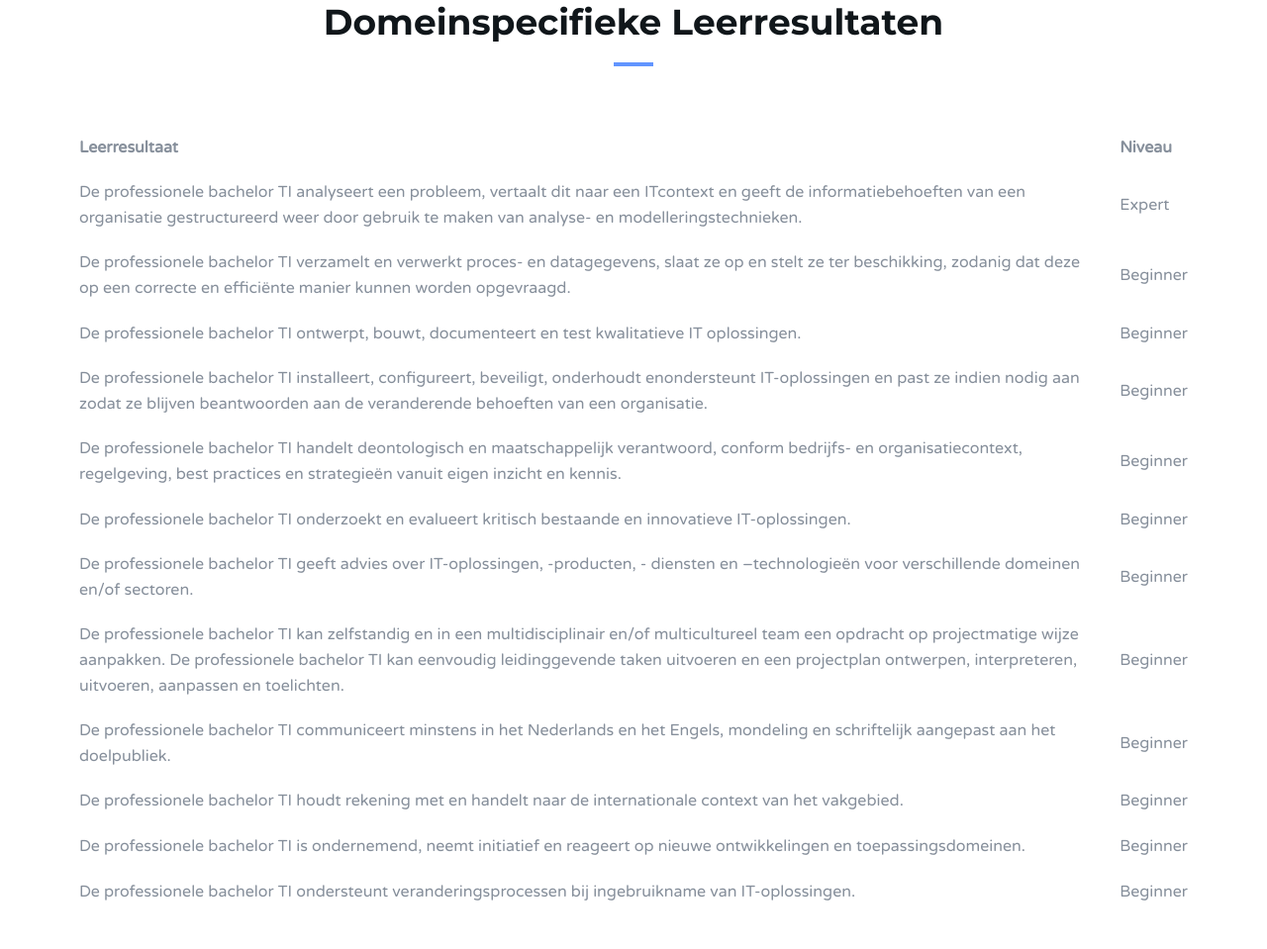
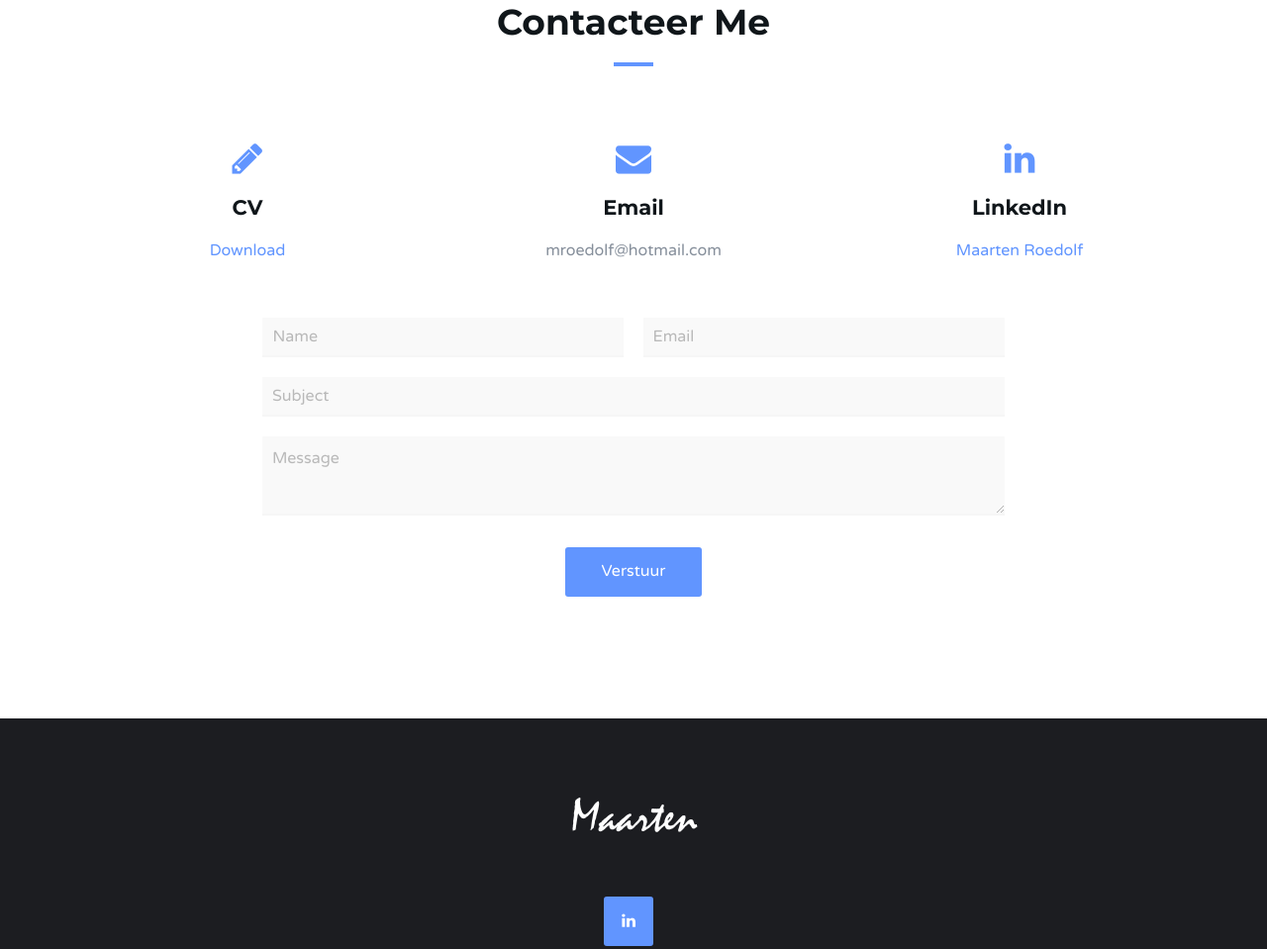
Before and after one commit to mroedolf/mroedolf.github.io, a website: page index.html in a window 1280 px wide. Shown: the part 2278-3237 px from the top of the page at 99% size. Drawn offline with Linux system fonts and the light colour scheme.

Commit message:
Leerresultaten verwijderd

```diff
--- a/index.html
+++ b/index.html
@@ -124,7 +124,7 @@
                     <div class="service">
                         <i class="fa fa-pencil"></i>
                         <h3>Student TI</h3>
-                        <p>Ik ben op dit moment een tweedejaars student <a href="https://www.ucll.be/studeren/professionele-bachelors/toegepaste-informatica">Toegepaste informatica</a> aan de UC Leuven.</p>
+                        <p>Ik ben op dit moment een derdejaar student <a href="https://www.ucll.be/studeren/professionele-bachelors/toegepaste-informatica">Toegepaste informatica</a> aan de UC Leuven.</p>
                     </div>
                 </div>
                 <!-- /service -->
@@ -226,88 +226,6 @@
 
     </div>
     <!-- /Portfolio -->
-
-    <!-- Service -->
-    <div id="service" class="section md-padding">
-
-        <!-- Container -->
-        <div class="container">
-
-            <!-- Row -->
-            <div class="table">
-
-                <!-- Section header -->
-                <div class="section-header text-center">
-                    <h2 class="title">Domeinspecifieke leerresultaten</h2>
-                </div>
-                <!-- /Section header -->
-
-                <!-- about -->
-                <table>
-                    <tr>
-                        <th>Leerresultaat</th>
-                        <th>Niveau</th>
-                    </tr>
-                    <tr>
-                        <td>De professionele bachelor TI analyseert een probleem, vertaalt dit naar een ITcontext en geeft de informatiebehoeften van een organisatie gestructureerd weer door gebruik te maken van analyse- en modelleringstechnieken.</td>
-                        <td>Expert</td>
-                    </tr>
-                    <tr>
-                        <td>De professionele bachelor TI verzamelt en verwerkt proces- en datagegevens, slaat ze op en stelt ze ter beschikking, zodanig dat deze op een correcte en efficiënte manier kunnen worden opgevraagd.</td>
-                        <td>Beginner</td>
-                    </tr>
-                    <tr>
-                        <td>De professionele bachelor TI ontwerpt, bouwt, documenteert en test kwalitatieve IT oplossingen.</td>
-                        <td>Beginner</td>
-                    </tr>
-                    <tr>
-                        <td>De professionele bachelor TI installeert, configureert, beveiligt, onderhoudt enondersteunt IT-oplossingen en past ze indien nodig aan zodat ze blijven beantwoorden aan de veranderende behoeften van een organisatie.</td>
-                        <td>Beginner</td>
-                    </tr>
-                    <tr>
-                        <td>De professionele bachelor TI handelt deontologisch en maatschappelijk verantwoord, conform bedrijfs- en organisatiecontext, regelgeving, best practices en strategieën vanuit eigen inzicht en kennis.</td>
-                        <td>Beginner</td>
-                    </tr>
-                    <tr>
-                        <td>De professionele bachelor TI onderzoekt en evalueert kritisch bestaande en innovatieve IT-oplossingen.</td>
-                        <td>Beginner</td>
-                    </tr>
-                    <tr>
-                        <td>De professionele bachelor TI geeft advies over IT-oplossingen, -producten, - diensten en –technologieën voor verschillende domeinen en/of sectoren.</td>
-                        <td>Beginner</td>
-                    </tr>
-                    <tr>
-                        <td>De professionele bachelor TI kan zelfstandig en in een multidisciplinair en/of multicultureel team een opdracht op projectmatige wijze aanpakken. De professionele bachelor TI kan eenvoudig leidinggevende taken uitvoeren en een projectplan ontwerpen, interpreteren, uitvoeren, aanpassen en toelichten.</td>
-                        <td>Beginner</td>
-                    </tr>
-                    <tr>
-                        <td>De professionele bachelor TI communiceert minstens in het Nederlands en het Engels, mondeling en schriftelijk aangepast aan het doelpubliek.</td>
-                        <td>Beginner</td>
-                    </tr>
-                    <tr>
-                        <td>De professionele bachelor TI houdt rekening met en handelt naar de internationale context van het vakgebied.</td>
-                        <td>Beginner</td>
-                    </tr>
-                    <tr>
-                        <td>De professionele bachelor TI is ondernemend, neemt initiatief en reageert op nieuwe ontwikkelingen en toepassingsdomeinen.</td>
-                        <td>Beginner</td>
-                    </tr>
-                    <tr>
-                        <td>De professionele bachelor TI ondersteunt veranderingsprocessen bij ingebruikname van IT-oplossingen.</td>
-                        <td>Beginner</td>
-                    </tr>
-
-                </table>
-                <!-- /about -->
-
-            </div>
-            <!-- /Row -->
-
-        </div>
-        <!-- /Container -->
-
-    </div>
-    <!-- /Service -->
 
     <!-- Contact -->
     <div id="contact" class="section md-padding">
```
